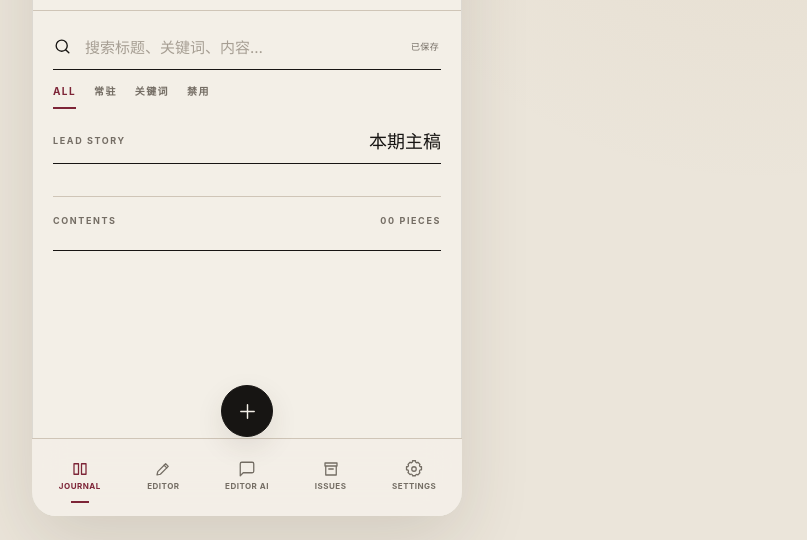
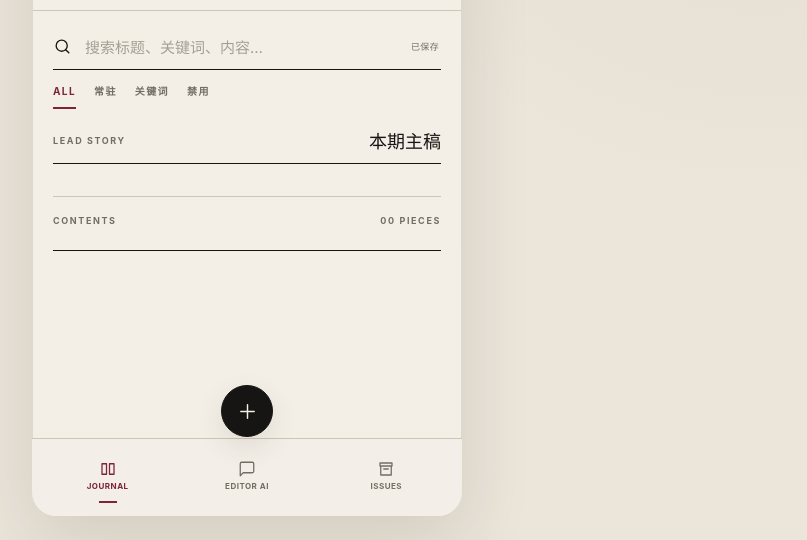
Before and after one commit to linhony123654/world-book-editor, a website: page index.html in a window 1280 px wide. Shown: the part 260-800 px from the top of the page, without its empty margins (393-1200 px from the left). Drawn offline with Linux system fonts and the light colour scheme; no server answers.

Commit message:
ui: 移除底部导航冗余的 Editor/Settings 入口

```diff
--- a/index.html
+++ b/index.html
@@ -252,10 +252,6 @@
         <svg class="icon" viewBox="0 0 24 24"><path d="M4 5h6v14H4zM14 5h6v14h-6z"/></svg>
         <span>Journal</span>
       </button>
-      <button class="nav" data-nav="editor">
-        <svg class="icon" viewBox="0 0 24 24"><path d="m4 20 4.5-1L19 8.5 15.5 5 5 15.5 4 20Z"/><path d="m13.5 7 3.5 3.5"/></svg>
-        <span>Editor</span>
-      </button>
       <button class="nav" data-nav="chat">
         <svg class="icon" viewBox="0 0 24 24"><path d="M21 15a2 2 0 0 1-2 2H7l-4 4V5a2 2 0 0 1 2-2h14a2 2 0 0 1 2 2z"/></svg>
         <span>Editor AI</span>
@@ -263,10 +259,6 @@
       <button class="nav" data-nav="archives">
         <svg class="icon" viewBox="0 0 24 24"><path d="M4 4h16v4H4zM5 8h14v12H5z"/><path d="M9 12h6"/></svg>
         <span>Issues</span>
-      </button>
-      <button class="nav" data-nav="settings">
-        <svg class="icon" viewBox="0 0 24 24"><circle cx="12" cy="12" r="3"/><path d="M19.4 15a1.8 1.8 0 0 0 .4 2l.1.1-2.8 2.8-.1-.1a1.8 1.8 0 0 0-2-.4 1.8 1.8 0 0 0-1.1 1.7V21H10v-.1A1.8 1.8 0 0 0 8.9 19a1.8 1.8 0 0 0-2 .4l-.1.1L4 16.7l.1-.1a1.8 1.8 0 0 0 .4-2A1.8 1.8 0 0 0 2.8 13H2V9h.8a1.8 1.8 0 0 0 1.7-1.1 1.8 1.8 0 0 0-.4-2L4 5.8 6.8 3l.1.1a1.8 1.8 0 0 0 2 .4A1.8 1.8 0 0 0 10 1.8V1h4v.8a1.8 1.8 0 0 0 1.1 1.7 1.8 1.8 0 0 0 2-.4l.1-.1L20 5.8l-.1.1a1.8 1.8 0 0 0-.4 2A1.8 1.8 0 0 0 21.2 9h.8v4h-.8a1.8 1.8 0 0 0-1.8 2Z"/></svg>
-        <span>Settings</span>
       </button>
     </nav>
   </main>
--- a/style.css
+++ b/style.css
@@ -220,7 +220,7 @@ svg { display: block; }
 .bottom-nav {
   position: fixed; left: 50%; bottom: 0; transform: translateX(-50%);
   width: min(100%, 430px); min-height: calc(66px + var(--safe-bottom));
-  display: grid; grid-template-columns: repeat(5, 1fr);
+  display: grid; grid-template-columns: repeat(3, 1fr);
   padding: 7px 6px var(--safe-bottom); border-top: 1px solid var(--line);
   background: color-mix(in srgb, var(--paper) 94%, transparent); backdrop-filter: blur(16px); z-index: 11;
 }
```
